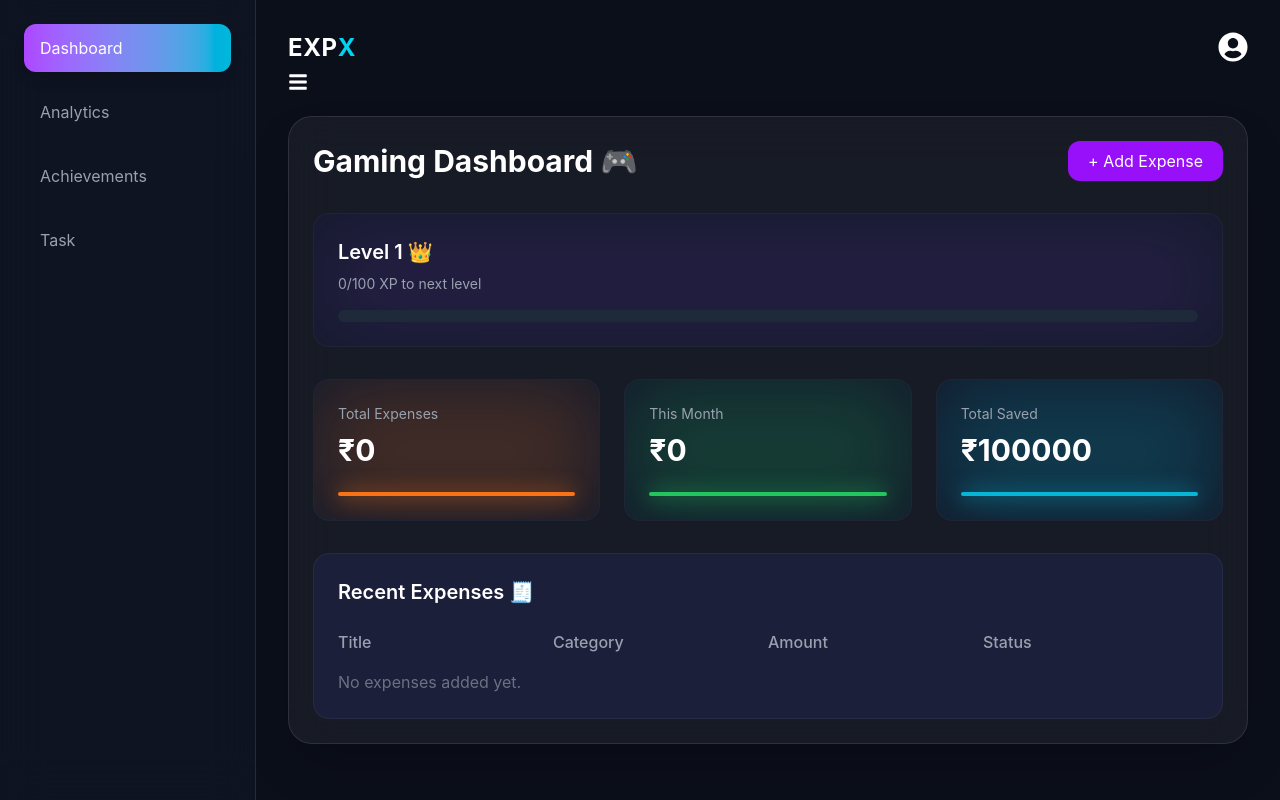
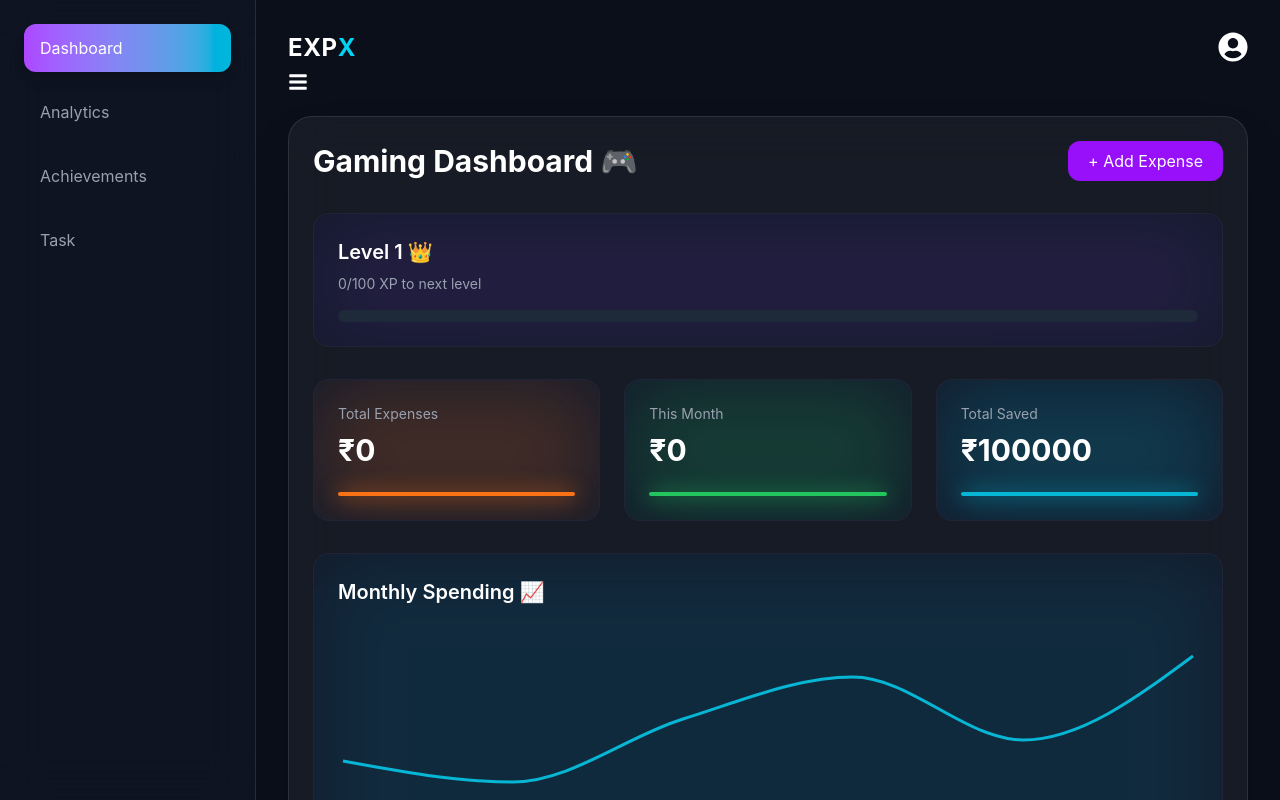
Before and after one commit to Charlie-ai786/Expense-Tracker, a React (Vite) app: page / in a window 1280 px wide. Shown: the top 800 px of the page. Built offline with nearby package versions, Linux system fonts and the light colour scheme.

Commit message:
Dashboard linechart changes made

```diff
--- a/src/components/profile/ProfileSection.jsx
+++ b/src/components/profile/ProfileSection.jsx
@@ -9,7 +9,7 @@ const Profile = () => {
           {/* Profile Image */}
           <div className="shrink-0">
             <img
-              src="/your-photo.jpg"
+              src="/profile.jpg"
               alt="Profile"
               className="w-48 h-48 rounded-full object-cover border-4 border-indigo-500 shadow-lg"
             />
--- a/src/pages/Dashboard.jsx
+++ b/src/pages/Dashboard.jsx
@@ -58,7 +58,7 @@ const Dashboard = () => {
       </div>
 
       {/* Chart */}
-      {/* <LineChartCard expenses={expenses} /> */}
+      <LineChartCard expenses={expenses} />
 
       {/* Expense Table */}
       <ExpenseTable expenses={expenses} />
```
